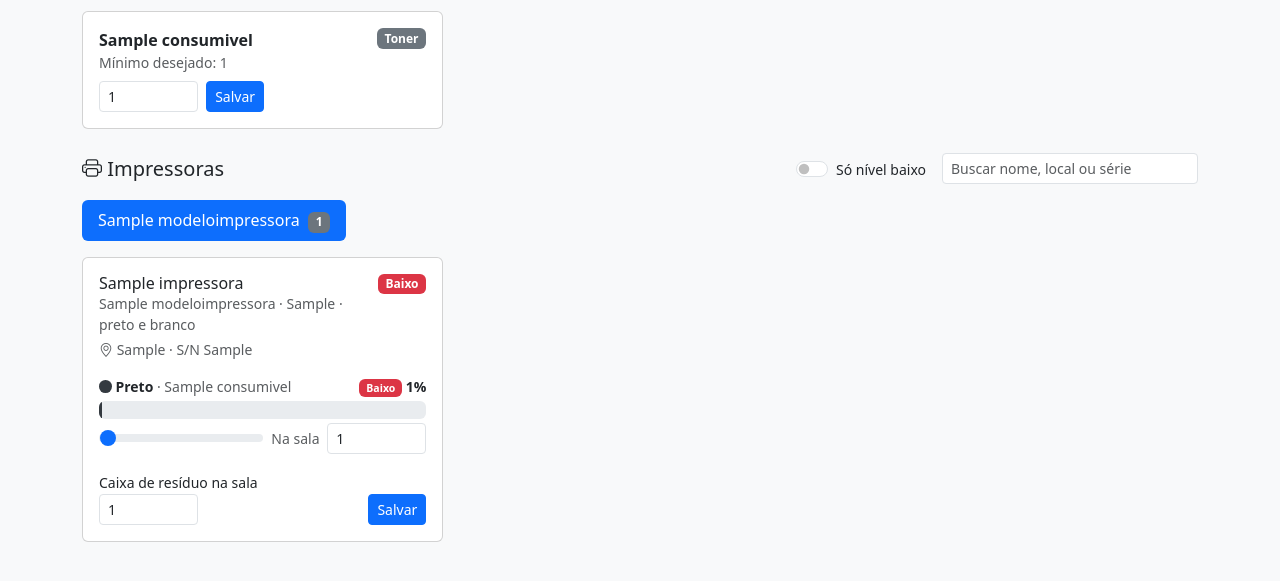
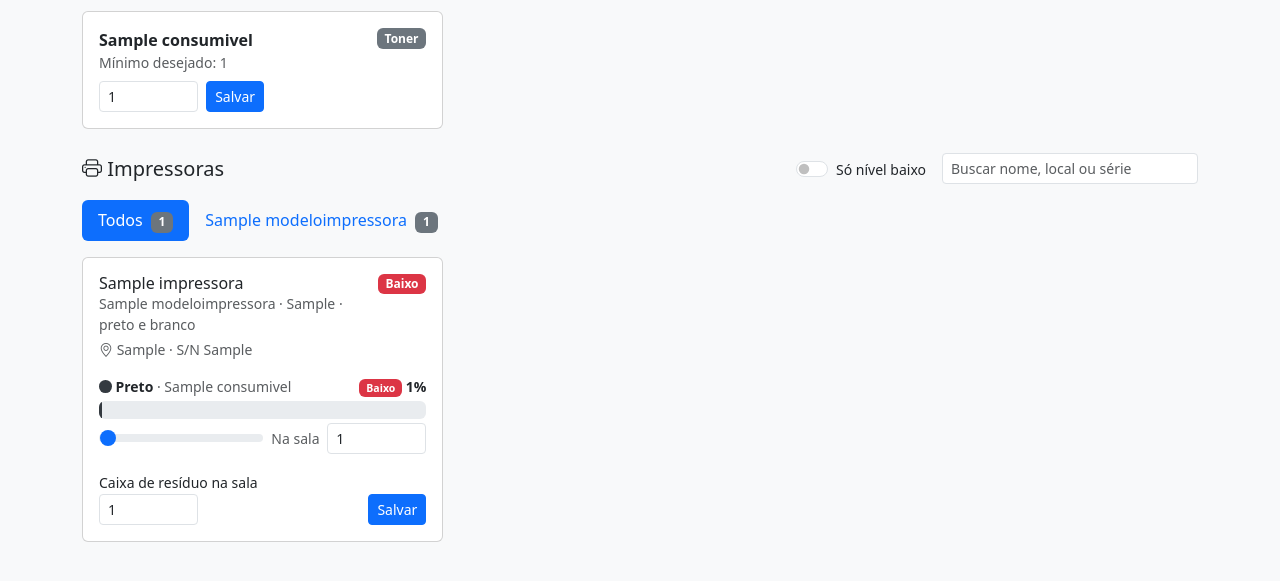
Before and after one commit to DaniloSRocha26/Estoque-Lab-PVI, a Django app: page / in a window 1280 px wide. Shown: the part 219-800 px from the top of the page. Run offline with Django 5.2, Linux system fonts and the light colour scheme; tables that the repository leaves empty hold one stand-in row (values such as "Sample post").

Commit message:
Painel: aba Todos como padrão e card de impressora reutilizável

```diff
--- /dev/null
+++ b/estoque/templates/estoque/_card_impressora.html
@@ -0,0 +1,54 @@
+  <div class="col-md-6 col-xl-4">
+    <div class="card card-impressora h-100 {% if i.sem_reserva_sala %}sem-reserva{% endif %}"
+         data-nivel="{{ i.nivel_minimo }}"
+         data-busca="{{ i.nome|lower }} {{ i.localizacao|lower }} {{ i.numero_serie|lower }} {{ i.modelo.nome|lower }}">
+      <div class="card-body">
+        <div class="d-flex justify-content-between align-items-start">
+          <div>
+            <h3 class="h6 mb-0">{{ i.nome }}</h3>
+            <div class="text-body-secondary small">{{ i.modelo.nome }} · {{ i.modelo.tipo }}
+              · {% if i.colorida %}4 cores{% else %}preto e branco{% endif %}</div>
+          </div>
+          {% if i.nivel_minimo <= 15 %}<span class="badge text-bg-danger">Baixo</span>
+          {% elif i.nivel_minimo <= 40 %}<span class="badge text-bg-warning">Médio</span>
+          {% else %}<span class="badge text-bg-success">OK</span>{% endif %}
+        </div>
+        <div class="text-body-secondary small mt-1"><i class="bi bi-geo-alt"></i> {{ i.localizacao }} · S/N {{ i.numero_serie }}</div>
+
+        <form class="mt-3" method="post" action="{% url 'atualizar_impressora' i.id %}" data-ajax>
+          {% csrf_token %}
+          {% for l in i.linhas %}
+          <div class="linha-cor mb-3">
+            <div class="d-flex justify-content-between align-items-center small">
+              <span><span class="ponto cor-{{ l.cor }}"></span> <strong>{{ l.get_cor_display }}</strong>
+                <span class="text-body-secondary">· {{ l.toner.nome }}</span></span>
+              <span>
+                <span class="badge text-bg-danger {% if l.nivel > 15 %}d-none{% endif %}" data-nivel-baixo>Baixo</span>
+                <strong class="nivel-texto" data-nivel-saida>{{ l.nivel }}%</strong>
+              </span>
+            </div>
+            <div class="progress mt-1" role="progressbar" aria-valuenow="{{ l.nivel }}" aria-valuemin="0" aria-valuemax="100">
+              <div class="progress-bar cor-{{ l.cor }}" style="width: {{ l.nivel }}%"></div>
+            </div>
+            <div class="d-flex gap-2 align-items-center mt-1">
+              <input class="form-range" type="range" name="nivel_{{ l.cor }}" min="0" max="100" step="1" value="{{ l.nivel }}" data-nivel-range aria-label="Nível {{ l.get_cor_display }}">
+              <label class="small text-body-secondary text-nowrap mb-0">Na sala
+                <input class="form-control form-control-sm campo-pequeno d-inline-block ms-1" type="number" name="sala_{{ l.cor }}" min="0" value="{{ l.na_sala }}"></label>
+            </div>
+          </div>
+          {% empty %}
+          <p class="text-body-secondary small">Este modelo ainda não tem toners definidos (veja Cadastros).</p>
+          {% endfor %}
+          <div class="d-flex gap-2 align-items-end">
+            {% if i.modelo.caixa_residuo %}
+            <div><label class="form-label small mb-0">Caixa de resíduo na sala</label>
+              <input class="form-control form-control-sm campo-pequeno" type="number" name="residuo_na_sala" min="0" value="{{ i.residuo_na_sala }}"></div>
+            {% else %}
+            <input type="hidden" name="residuo_na_sala" value="{{ i.residuo_na_sala }}">
+            {% endif %}
+            <button class="btn btn-primary btn-sm ms-auto">Salvar</button>
+          </div>
+        </form>
+      </div>
+    </div>
+  </div>
--- a/estoque/templates/estoque/painel.html
+++ b/estoque/templates/estoque/painel.html
@@ -95,9 +95,15 @@
 
 {% if grupos %}
 <ul class="nav nav-pills mb-3" role="tablist">
+  <li class="nav-item" role="presentation">
+    <button class="nav-link active" type="button" role="tab"
+            data-bs-toggle="pill" data-bs-target="#aba-todos" data-aba="todos">
+      Todos <span class="badge text-bg-secondary ms-1">{{ impressoras|length }}</span>
+    </button>
+  </li>
   {% for g in grupos %}
   <li class="nav-item" role="presentation">
-    <button class="nav-link {% if forloop.first %}active{% endif %}" type="button" role="tab"
+    <button class="nav-link" type="button" role="tab"
             data-bs-toggle="pill" data-bs-target="#aba-{{ g.modelo.id }}" data-aba="{{ g.modelo.id }}">
       {{ g.modelo.nome }} <span class="badge text-bg-secondary ms-1">{{ g.impressoras|length }}</span>
     </button>
@@ -105,64 +111,19 @@
   {% endfor %}
 </ul>
 <div class="tab-content">
+  <div class="tab-pane fade show active" id="aba-todos" role="tabpanel">
+  <div class="row g-3">
+  {% for i in impressoras %}
+  {% include 'estoque/_card_impressora.html' %}
+  {% endfor %}
+  <p class="sem-resultado text-body-secondary d-none">Nenhuma impressora encontrada com esse filtro.</p>
+  </div>
+  </div>
   {% for g in grupos %}
-  <div class="tab-pane fade {% if forloop.first %}show active{% endif %}" id="aba-{{ g.modelo.id }}" role="tabpanel">
+  <div class="tab-pane fade" id="aba-{{ g.modelo.id }}" role="tabpanel">
   <div class="row g-3">
   {% for i in g.impressoras %}
-  <div class="col-md-6 col-xl-4">
-    <div class="card card-impressora h-100 {% if i.sem_reserva_sala %}sem-reserva{% endif %}"
-         data-nivel="{{ i.nivel_minimo }}"
-         data-busca="{{ i.nome|lower }} {{ i.localizacao|lower }} {{ i.numero_serie|lower }} {{ i.modelo.nome|lower }}">
-      <div class="card-body">
-        <div class="d-flex justify-content-between align-items-start">
-          <div>
-            <h3 class="h6 mb-0">{{ i.nome }}</h3>
-            <div class="text-body-secondary small">{{ i.modelo.nome }} · {{ i.modelo.tipo }}
-              · {% if i.colorida %}4 cores{% else %}preto e branco{% endif %}</div>
-          </div>
-          {% if i.nivel_minimo <= 15 %}<span class="badge text-bg-danger">Baixo</span>
-          {% elif i.nivel_minimo <= 40 %}<span class="badge text-bg-warning">Médio</span>
-          {% else %}<span class="badge text-bg-success">OK</span>{% endif %}
-        </div>
-        <div class="text-body-secondary small mt-1"><i class="bi bi-geo-alt"></i> {{ i.localizacao }} · S/N {{ i.numero_serie }}</div>
-
-        <form class="mt-3" method="post" action="{% url 'atualizar_impressora' i.id %}" data-ajax>
-          {% csrf_token %}
-          {% for l in i.linhas %}
-          <div class="linha-cor mb-3">
-            <div class="d-flex justify-content-between align-items-center small">
-              <span><span class="ponto cor-{{ l.cor }}"></span> <strong>{{ l.get_cor_display }}</strong>
-                <span class="text-body-secondary">· {{ l.toner.nome }}</span></span>
-              <span>
-                <span class="badge text-bg-danger {% if l.nivel > 15 %}d-none{% endif %}" data-nivel-baixo>Baixo</span>
-                <strong class="nivel-texto" data-nivel-saida>{{ l.nivel }}%</strong>
-              </span>
-            </div>
-            <div class="progress mt-1" role="progressbar" aria-valuenow="{{ l.nivel }}" aria-valuemin="0" aria-valuemax="100">
-              <div class="progress-bar cor-{{ l.cor }}" style="width: {{ l.nivel }}%"></div>
-            </div>
-            <div class="d-flex gap-2 align-items-center mt-1">
-              <input class="form-range" type="range" name="nivel_{{ l.cor }}" min="0" max="100" step="1" value="{{ l.nivel }}" data-nivel-range aria-label="Nível {{ l.get_cor_display }}">
-              <label class="small text-body-secondary text-nowrap mb-0">Na sala
-                <input class="form-control form-control-sm campo-pequeno d-inline-block ms-1" type="number" name="sala_{{ l.cor }}" min="0" value="{{ l.na_sala }}"></label>
-            </div>
-          </div>
-          {% empty %}
-          <p class="text-body-secondary small">Este modelo ainda não tem toners definidos (veja Cadastros).</p>
-          {% endfor %}
-          <div class="d-flex gap-2 align-items-end">
-            {% if i.modelo.caixa_residuo %}
-            <div><label class="form-label small mb-0">Caixa de resíduo na sala</label>
-              <input class="form-control form-control-sm campo-pequeno" type="number" name="residuo_na_sala" min="0" value="{{ i.residuo_na_sala }}"></div>
-            {% else %}
-            <input type="hidden" name="residuo_na_sala" value="{{ i.residuo_na_sala }}">
-            {% endif %}
-            <button class="btn btn-primary btn-sm ms-auto">Salvar</button>
-          </div>
-        </form>
-      </div>
-    </div>
-  </div>
+  {% include 'estoque/_card_impressora.html' %}
   {% endfor %}
   <p class="sem-resultado text-body-secondary d-none">Nenhuma impressora encontrada com esse filtro.</p>
   </div>
--- a/estoque/tests.py
+++ b/estoque/tests.py
@@ -114,4 +114,5 @@ class AbasTests(TestCase):
                                       numero_serie=nome, localizacao='Sala')
         r = self.client.get('/')
         self.assertEqual([g['modelo'].nome for g in r.context['grupos']], ['Epson', 'Konica'])
-        self.assertContains(r, 'data-aba=', count=2)
+        self.assertContains(r, 'data-aba=', count=3)  # Todos + 2 modelos
+        self.assertContains(r, 'card-impressora h-100', count=4)  # cada impressora em Todos e na sua aba
--- a/estoque/views.py
+++ b/estoque/views.py
@@ -29,6 +29,7 @@ def painel(request):
     grupos = [{'modelo': m, 'impressoras': lista}
               for m, lista in sorted(por_modelo.items(), key=lambda par: par[0].nome.lower())]
     return render(request, 'estoque/painel.html', {
+        'impressoras': impressoras,
         'grupos': grupos,
         'consumiveis': consumiveis,
         'alertas': calcular_alertas(),
```
